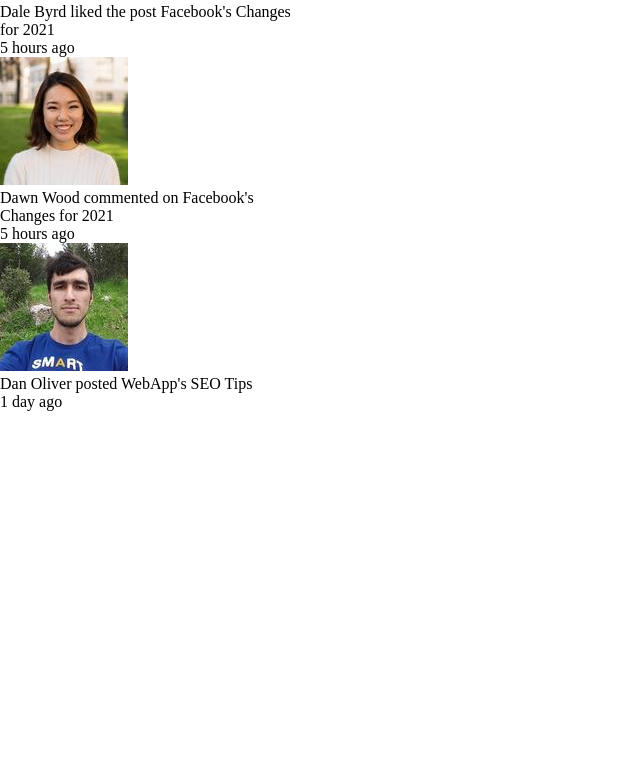
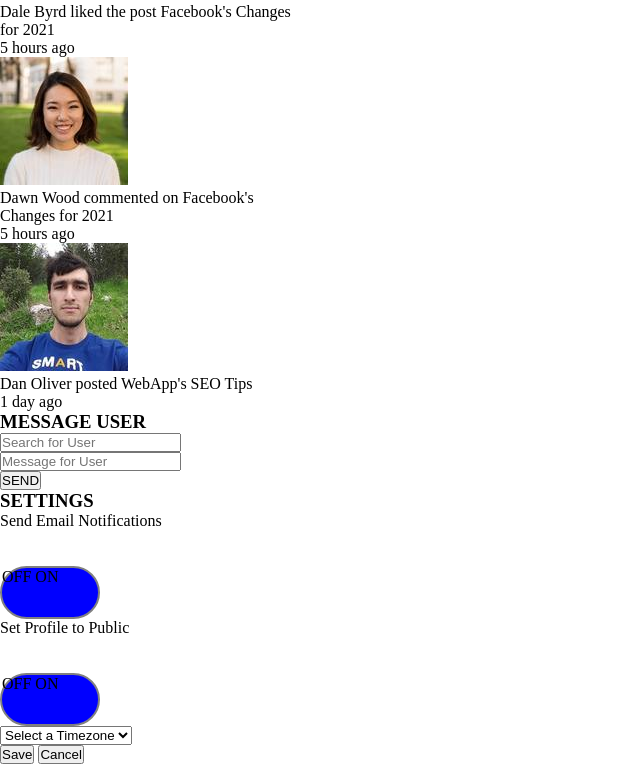
Before and after one commit to LisaPiano/webAppDashboard7, a plain HTML site: page index.html in a window 1280 px wide. Shown: the part 2482-3246 px from the top of the page, without its empty margins (0-640 px from the left). Before the commit the page ends 2893 px from the top, so only its background shows below. Drawn offline with Linux system fonts and the light colour scheme; a script that the page names is missing.

Commit message:
Worked on HTML, toggle switches

```diff
--- a/css/style.css
+++ b/css/style.css
@@ -3,3 +3,55 @@
     padding: 0;
     box-sizing: border-box;
   }
+
+
+
+
+
+/*
+  TOGGLE SWITCH */
+
+  /* TOGGLE */
+  .toggle {
+    position: relative;
+    display: inline-block;
+    width: 100px;
+    height: 53px;
+    background-color: blue;
+    border-radius: 30px;
+    border: 2px solid gray;
+  }
+/* TOGGLE AFTER SLIDE CHANGES */
+
+.toggle: after {
+  content: '';
+  position: absolute;
+  width: 50px;
+  height: 50px;
+  border-radius: 50%;
+  background-color: gray;
+  top: 1px;
+  left: 1px;
+  transition: all .5s;
+}
+/* TOGGLE checked effect for checkboxOne */
+.checkboxOne:checked + .toggle::after {
+  left: 49px;
+}
+.checkboxOne:checked + .toggle {
+  background-color: green;
+}
+.checkboxOne {
+  display: none;
+}
+
+/* TOGGLE checked effect for checkboxTwo */
+.checkboxTwo:checked + .toggle::after {
+  left: 49px;
+}
+.checkboxTwo:checked + .toggle {
+  background-color: green;
+}
+.checkboxTwo {
+  display: none;
+}
--- a/index.html
+++ b/index.html
@@ -6,9 +6,9 @@
         <link rel = "stylesheet" href = "css/style.css">
 
     </head>
-    <body>
 
 
+    <body>
        <header>
            <h1>WebApp &#8482</h1>
            <div class="bell-icon">
@@ -248,20 +248,60 @@
 </section>
 <!-- Ended the RECENT ACTIVITY section -->
 
+<!--  Begin the MESSAGE USER section -->
 
+<section class="message-user">
+    <h3>MESSAGE USER</h3>
 
+    <form class="widget-container">
+    <div class="search">
+        <input type="search" placeholder="Search for User">
+    </div>
+    <div class="textarea">
+        <input type="textarea" placeholder="Message for User">
+    </div>
+    <div class="sendButton">
+        <button class="send">SEND</button>
+    </div>
+</form>
+</section>
+<!--  End the MESSAGE USER section -->
 
+<!--  Begin the SETTINGS section -->
+<section class="settings">
+    <h3>SETTINGS</h3>
 
+        <!-- PART WITH TOGGLE SWITCHES -->
+    <div class="toggleOnOff">
+        <p>Send Email Notifications</p>
+        <br><br>
+        <input type="checkbox" id="switch" class="checkboxOne" />
+        <label for="switch" class="toggle">
+            <p>OFF       ON</p>
+        </label>
+        <p>Set Profile to Public</p>
+        <br><br>
+        <input type="checkbox" id="switch" class="checkboxTwo" />
+        <label for="switch" class="toggle">
+            <p>OFF       ON</p>
+        </label>
+    </div>
+   <!-- END PART WITH TOGGLE SWITCHES -->
+   <select class="form-field" id="timezone">
+    <option disabled selected>Select a Timezone</option>
+    <option>Eastern</option>
+    <option>Mountain</option>
+    <option>Pacific</option>
+    </select>
+    <div class="settings-button" >
+   <button class="button-primary" id="save">Save</button>
+   <button class="button-disabled" id="cancel">Cancel</button>
+   </div>
+   </section>
 
-
-
+<!--  End the SETTINGS section -->
 
 </main>
-
-
-
-
-
         <script src="js/script.js"></script>
     </body>
 </html>
```
